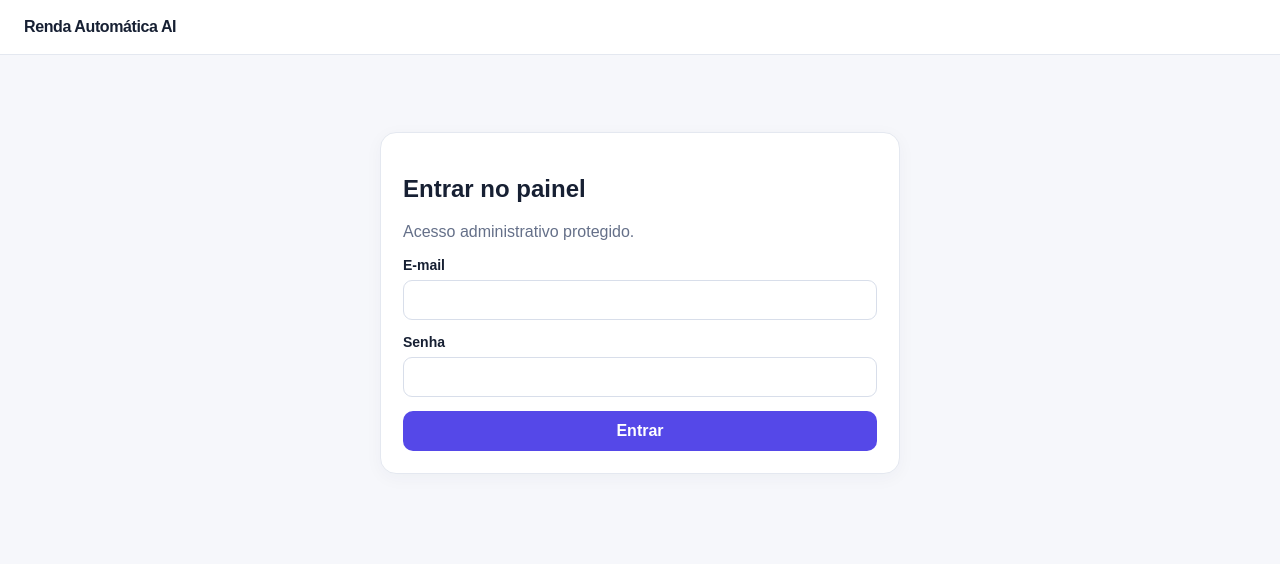
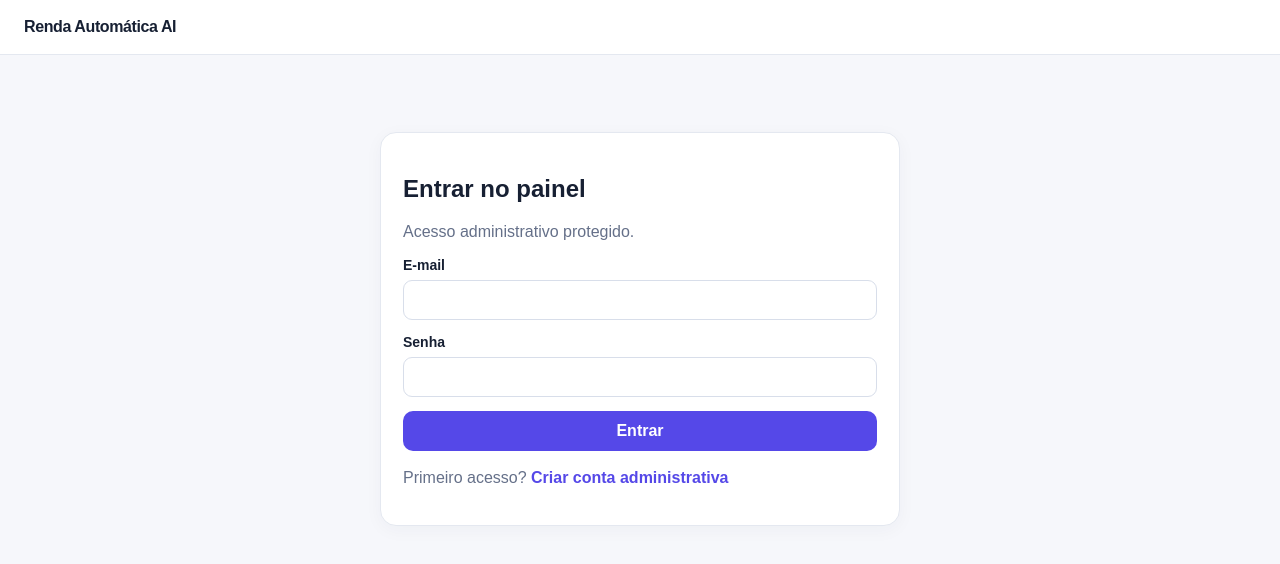
Before and after one commit to TFERRE21/RendaAutomatica, a Next.js app: page /login in a window 1280 px wide. Shown: the top 564 px of the page. Built offline with nearby package versions, Linux system fonts and the light colour scheme; no server answers.

Commit message:
Link initial admin registration from login

```diff
--- a/src/app/login/page.tsx
+++ b/src/app/login/page.tsx
@@ -6,5 +6,15 @@ import LoginForm from "@/components/login-form";
 export const dynamic = "force-dynamic";
 export default async function LoginPage() {
   if (await getCurrentUser()) redirect("/admin");
-  return <><header className="topbar"><Link className="brand" href="/">Renda Automática AI</Link></header><main className="container"><section className="card" style={{ maxWidth: 520, margin: "45px auto" }}><h1>Entrar no painel</h1><p className="muted">Acesso administrativo protegido.</p><LoginForm /></section></main></>;
+  return <>
+    <header className="topbar"><Link className="brand" href="/">Renda Automática AI</Link></header>
+    <main className="container">
+      <section className="card" style={{ maxWidth: 520, margin: "45px auto" }}>
+        <h1>Entrar no painel</h1>
+        <p className="muted">Acesso administrativo protegido.</p>
+        <LoginForm />
+        <p className="muted" style={{ marginTop: 18 }}>Primeiro acesso? <Link href="/cadastro" style={{ color: "var(--brand)", fontWeight: 700 }}>Criar conta administrativa</Link></p>
+      </section>
+    </main>
+  </>;
 }
```
